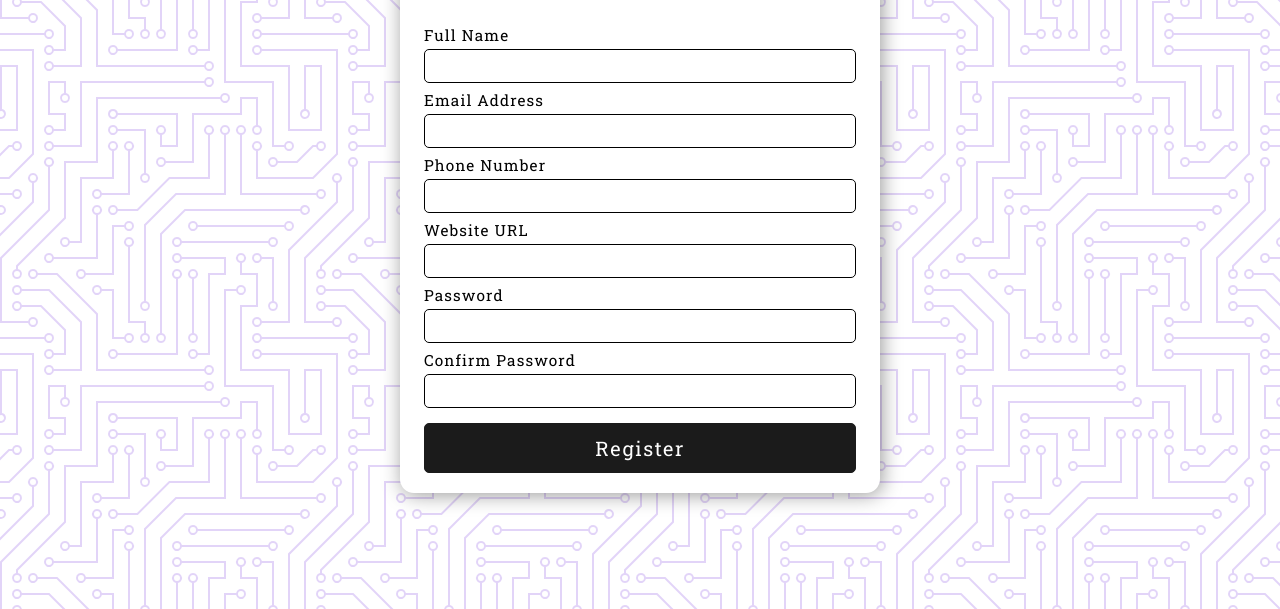
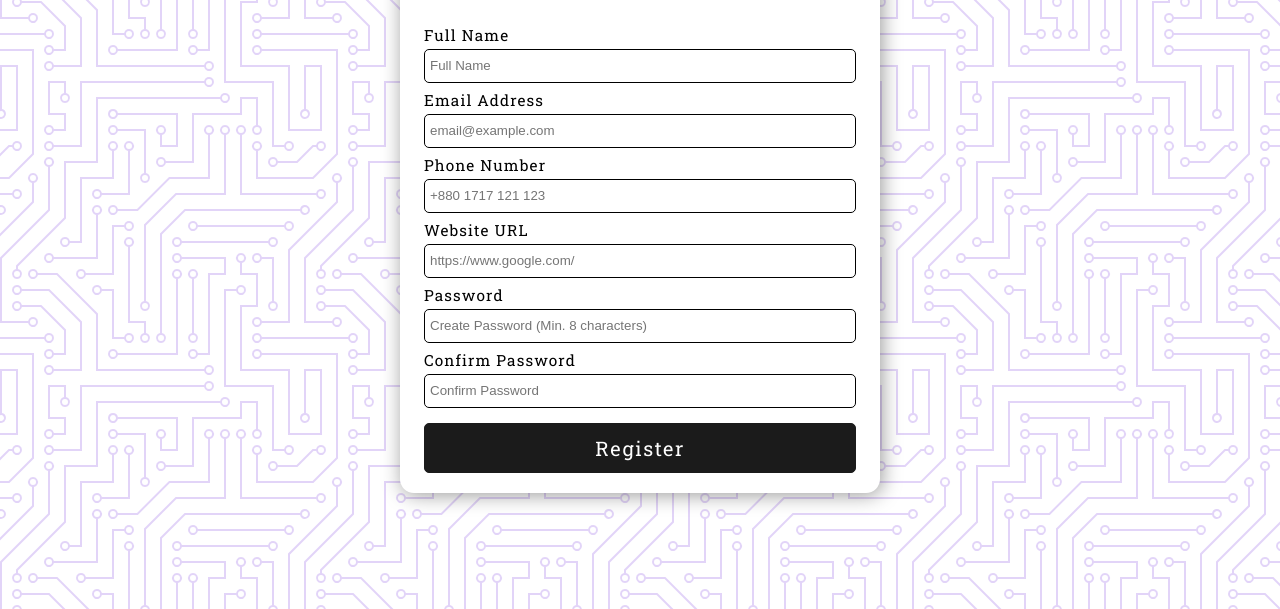
Before and after one commit to naimahassan43/Form-Validator, a plain HTML site: page index.html in a window 1280 px wide. Shown: the part 191-800 px from the top of the page. Drawn offline with Linux system fonts and the light colour scheme.

Commit message:
Proper type, name, placeholder, required

```diff
--- a/index.html
+++ b/index.html
@@ -17,27 +17,27 @@
         <form action="" id="form">
             <div class="form-group">
                 <label for="name">Full Name</label>
-                <input id="name">
+                <input id="name" type="text" name="name" placeholder="Full Name" required>
             </div>
             <div class="form-group">
                 <label for="email">Email Address</label>
-                <input id="email">
+                <input id="email" type="email" name="email" placeholder="email@example.com" required>
             </div>
             <div class="form-group">
                 <label for="phone">Phone Number</label>
-                <input id="phone">
+                <input id="phone" type="tel" name="phone" placeholder="+880 1717 121 123" required>
             </div>
             <div class="form-group">
                 <label for="website">Website URL</label>
-                <input id="website">
+                <input id="website" type="website" name="website" placeholder="https://www.google.com/" required>
             </div>
             <div class="form-group">
                 <label for="password1">Password</label>
-                <input id="password1">
+                <input id="password1" type="password" name="password" placeholder="Create Password (Min. 8 characters)" required>
             </div>
             <div class="form-group">
                 <label for="password2">Confirm Password</label>
-                <input id="password2">
+                <input id="password2" type="password" name="password" placeholder="Confirm Password" required>
             </div>
             <button type="submit">Register</button>
         </form>
```
